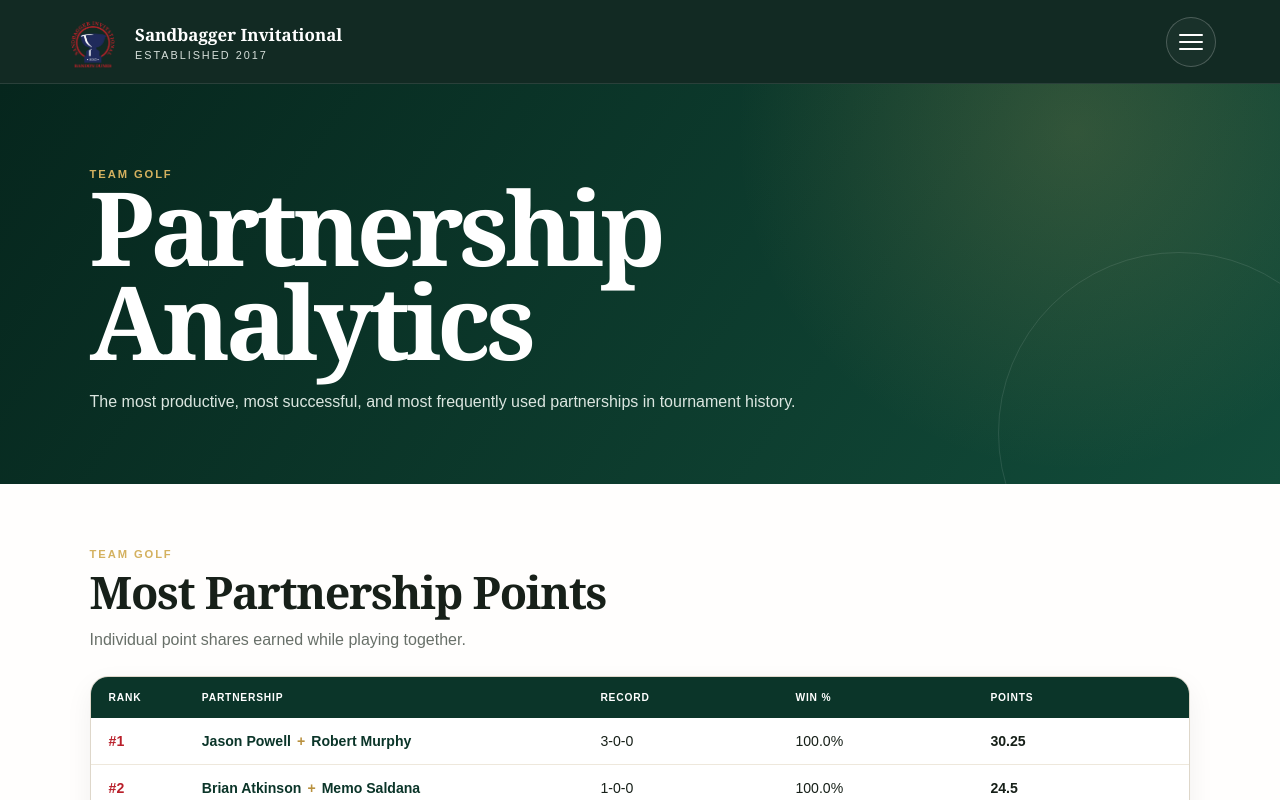
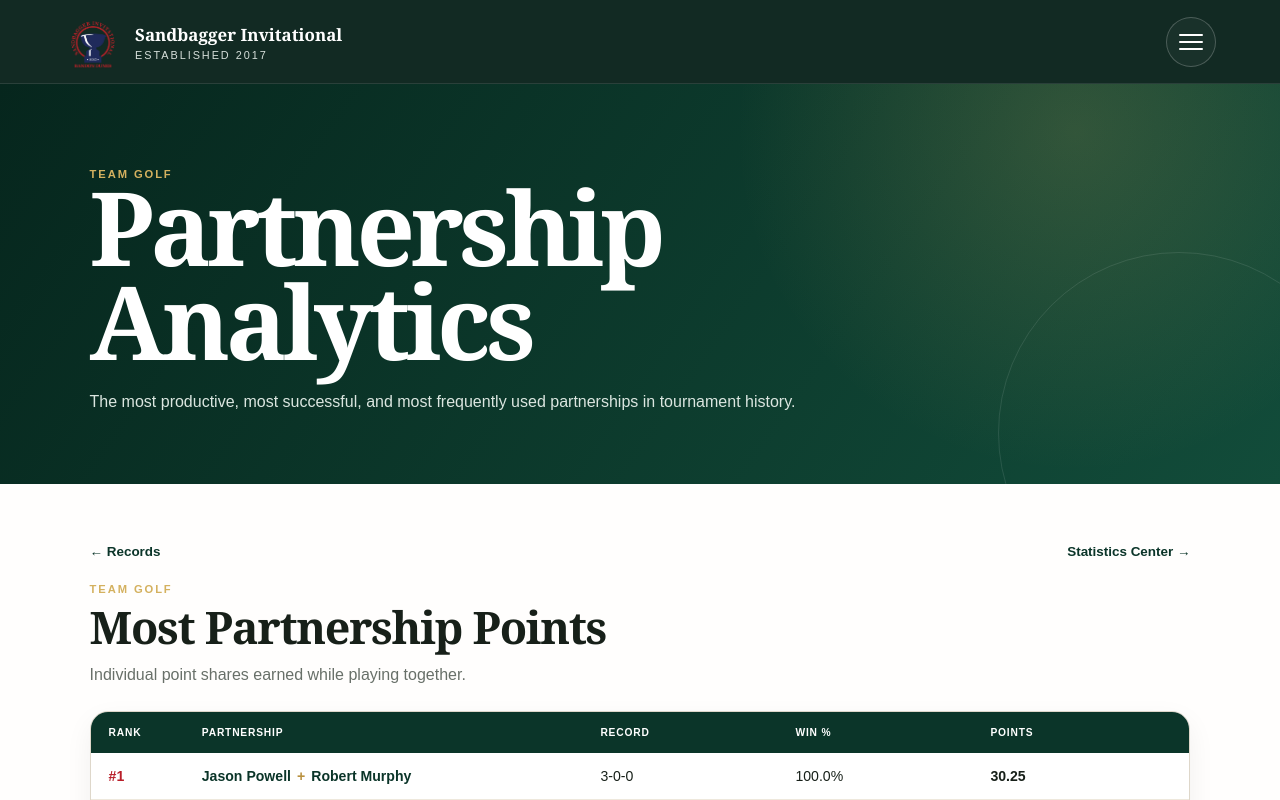
Before and after one commit to sandbaggerinvitational/BaggerInv, a Next.js app: page /statistics/partnerships in a window 1280 px wide. Shown: the top 800 px of the page. Built offline with nearby package versions, Linux system fonts and the light colour scheme.

Commit message:
Update page.js

```diff
--- a/app/statistics/partnerships/page.js
+++ b/app/statistics/partnerships/page.js
@@ -1,3 +1,4 @@
+import Link from "next/link";
 import { Header, Footer } from "../../components";
 import {
   formatPercentage,
@@ -65,6 +66,11 @@
       </section>
 
       <section className={styles.content}>
+        <div className={styles.leaderboardTopLinks}>
+          <Link href="/records">← Records</Link>
+          <Link href="/statistics">Statistics Center →</Link>
+        </div>
+
         <div className={styles.advancedStatsStack}>
           <PartnershipTable
             title="Most Partnership Points"
```
